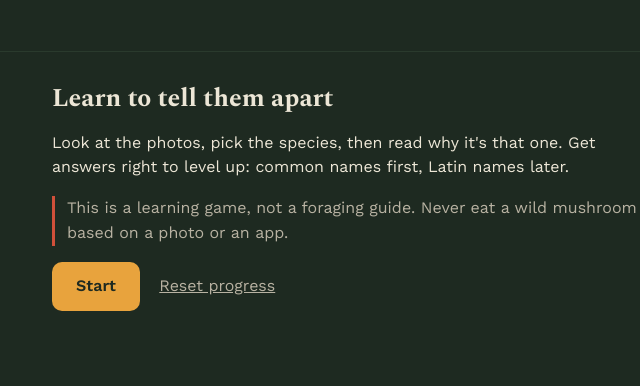
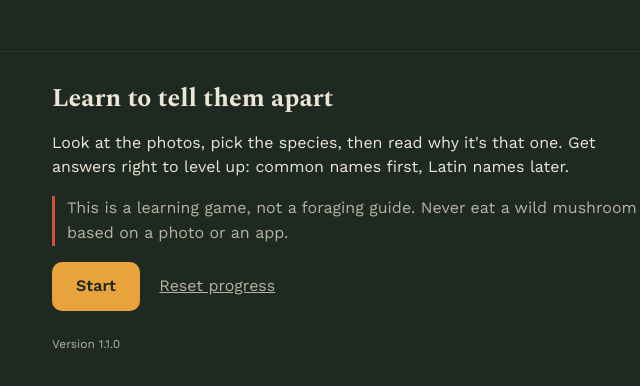
Before and after one commit to mutantj/identimush, a plain HTML site: page index.html in a window 1280 px wide. Shown: the full height of the page, 284-924 px from the left. Drawn offline with nearby package versions, Linux system fonts and the light colour scheme.

Commit message:
Show version 1.1.0 on the start page
Co-Authored-By: Claude Opus 5.5 <noreply@anthropic.com>
Claude-Session: https://claude.ai/code/session_01HTpvpMrdS7Z52CgYs3jpbz

```diff
--- a/css/style.css
+++ b/css/style.css
@@ -20,6 +20,7 @@ body {
 
 h1, h2, h3 { font-family: "Spectral", Georgia, serif; font-weight: 700; line-height: 1.2; }
 .latin { font-family: "Spectral", Georgia, serif; font-style: italic; font-weight: 500; }
+.version { margin: 1.5rem 0 0; font-size: 0.75rem; color: var(--mycelium-dim); }
 .say { display: flex; align-items: center; gap: 0.6rem; margin: 0.3rem 0 0.6rem; color: var(--mycelium-dim); font-size: 0.9rem; }
 .say-btn {
   background: var(--moss-light); color: var(--mycelium); border: 1px solid var(--mycelium-dim);
--- a/index.html
+++ b/index.html
@@ -30,6 +30,7 @@
       <p class="warning">This is a learning game, not a foraging guide. Never eat a wild mushroom based on a photo or an app.</p>
       <button id="start-btn" class="primary">Start</button>
       <button id="reset-btn" class="quiet">Reset progress</button>
+      <p class="version">Version 1.1.0</p>
     </section>
 
     <!-- Question -->
```
